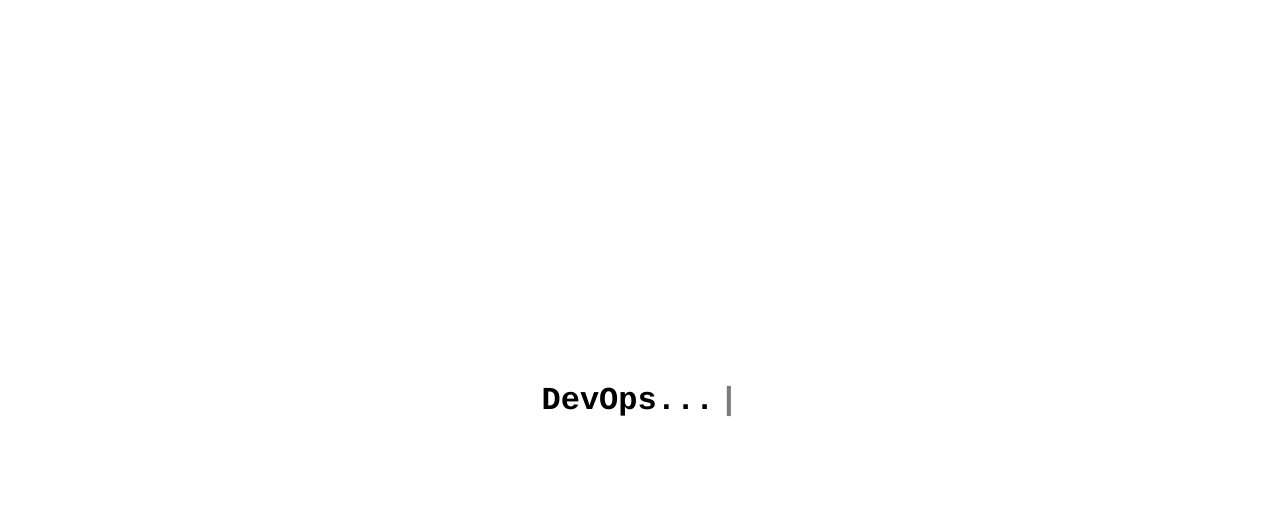
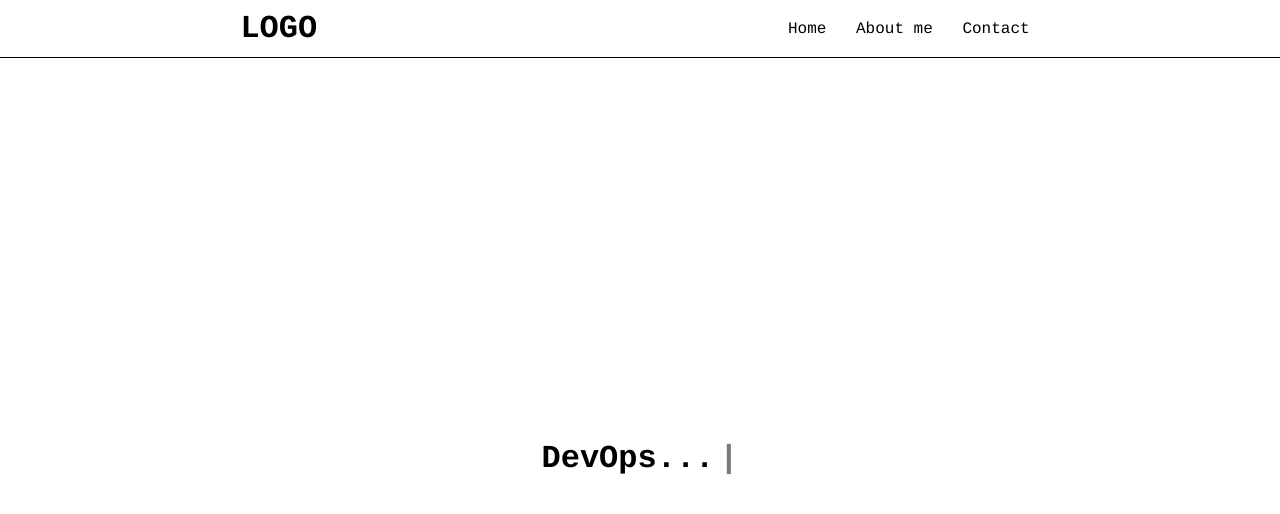
Before and after one commit to Beatrizaquino/Aula-DevOps, a plain HTML site: page index.html in a window 1280 px wide. Drawn offline with Linux system fonts and the light colour scheme.

Commit message:
adicionando cabecariO

```diff
--- a/index.html
+++ b/index.html
@@ -8,9 +8,21 @@
     <title>DevOps</title>
 </head>
 <body>
-    <div>
-        <h1 id="titulo">DevOps...</h1>
-    </div>
+    <header>
+        <h1>LOGO</h1>
+        <nav>
+            <a href="">Home</a>
+            <a href="">About me</a>
+            <a href="">Contact</a>
+        </nav>
+    </header>
+
+    <main>
+        <div>
+            <h1 id="titulo">DevOps...</h1>
+        </div>
+    </main>
+
 
    <script >
 
--- a/styles.css
+++ b/styles.css
@@ -9,13 +9,15 @@
 }
 
 body {
+    font-family: Courier;
+}
+
+main{
     display: flex;
     justify-content: center;
     align-items: center;
     height: 100vh;
-    font-family: Courier;
 }
-
 #titulo::after {
     content: "|";
     margin-left: 5px;
@@ -33,3 +35,27 @@ body {
       opacity: 1;  }
 
   }
+  header {
+    display: flex;
+    flex-direction: row;
+    align-items: center;
+    justify-content: space-around;
+    padding: 10px;
+    border-bottom: 1px solid #000;
+  }
+
+
+  a {
+    text-decoration: none;
+    padding: 10px;
+    color: #000;
+
+  }
+
+  a:hover{
+    text-decoration: underline;
+  }
+
+  .logo{
+    padding: 10px;
+  }
```
